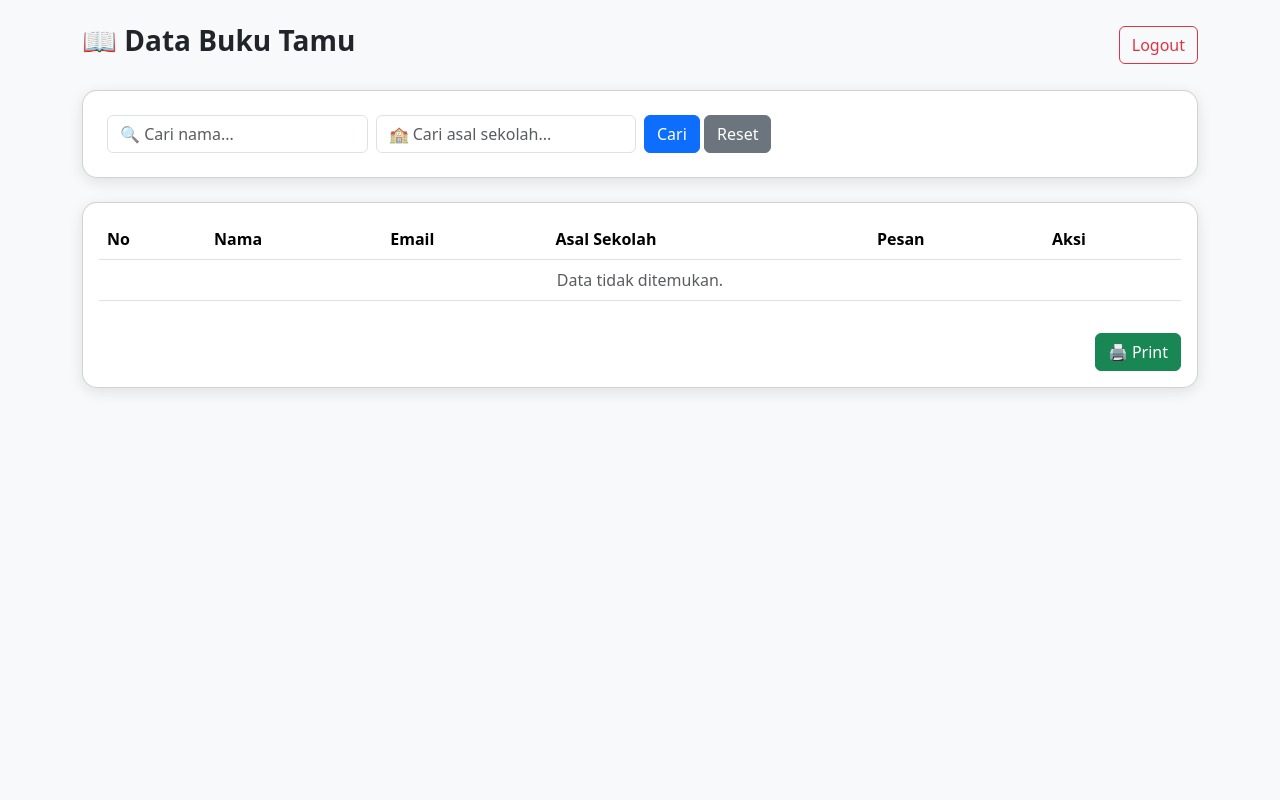
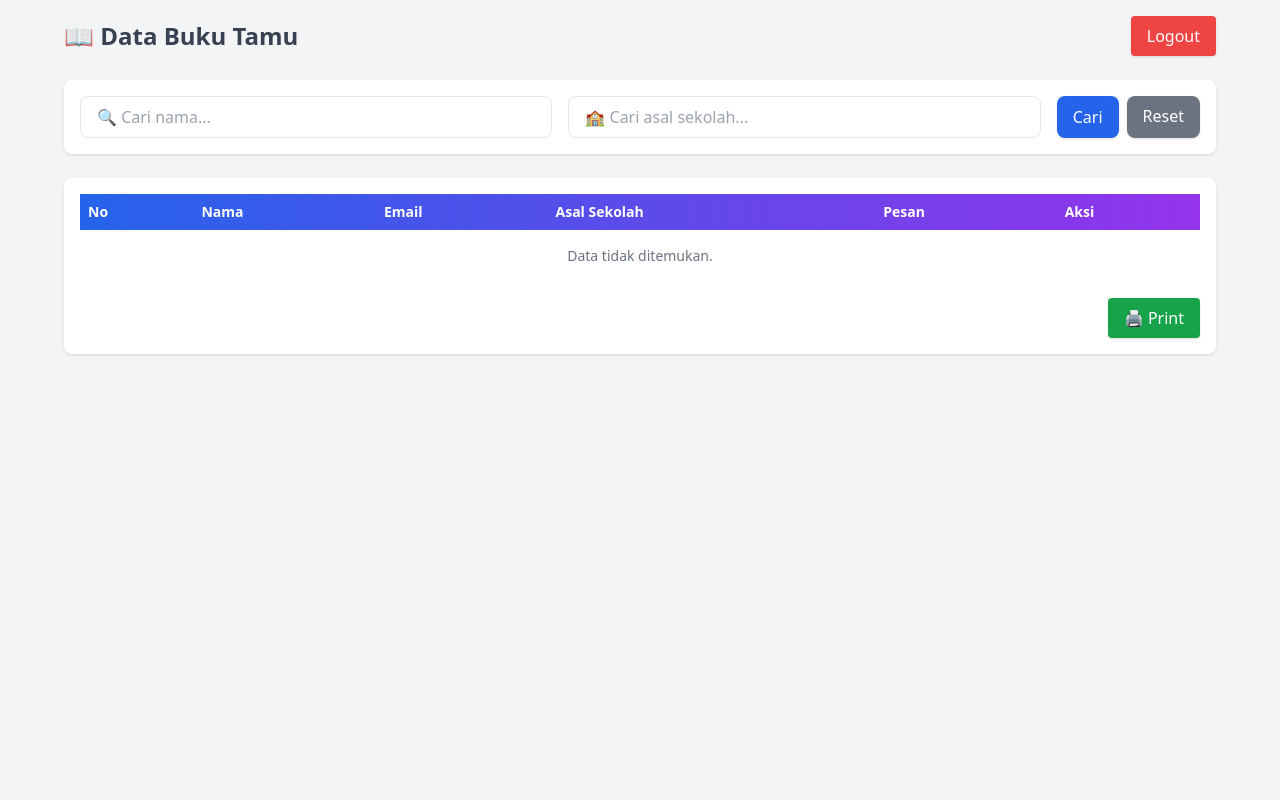
Before and after one commit to HENGKER-MAGANG/bukutamu, a PHP site: page /tamu.php in a window 1280 px wide. Run offline with PHP 8.4, Linux system fonts and the light colour scheme; the visitor is signed in with stand-in values (Sample User, id 1); data that the repository does not hold is empty; some libraries are stand-ins or nearby versions.

Commit message:
ubah dari booostrap ke talwind

```diff
--- a/simpan.php
+++ b/simpan.php
@@ -11,4 +11,5 @@ $stmt->bind_param("ssss", $nama, $email, $asal_sekolah, $pesan);
 $stmt->execute();
 
 header("Location: index.php?success=1");
+exit;
 ?>
--- a/tamu.php
+++ b/tamu.php
@@ -2,22 +2,22 @@
 include 'session.php';
 include 'db.php';
 
-$keyword = isset($_GET['keyword']) ? $_GET['keyword'] : '';
-$asal = isset($_GET['asal']) ? $_GET['asal'] : '';
-$status = isset($_GET['status']) ? $_GET['status'] : '';
+$keyword = $_GET['keyword'] ?? '';
+$asal = $_GET['asal'] ?? '';
+$status = $_GET['status'] ?? '';
 
-if ($keyword != '' || $asal != '') {
+if ($keyword || $asal) {
     $query = "SELECT * FROM buku_tamu WHERE 1";
     $params = [];
     $types = "";
 
-    if ($keyword != '') {
+    if ($keyword) {
         $query .= " AND nama LIKE ?";
         $params[] = "%$keyword%";
         $types .= "s";
     }
 
-    if ($asal != '') {
+    if ($asal) {
         $query .= " AND asal_sekolah LIKE ?";
         $params[] = "%$asal%";
         $types .= "s";
@@ -36,90 +36,82 @@ if ($keyword != '' || $asal != '') {
 <!DOCTYPE html>
 <html lang="id">
 <head>
+  <meta charset="UTF-8">
+  <meta name="viewport" content="width=device-width, initial-scale=1">
   <title>Data Buku Tamu</title>
-  <meta name="viewport" content="width=device-width, initial-scale=1">
-  <meta charset="UTF-8">
-  <link href="https://cdn.jsdelivr.net/npm/bootstrap@5.3.3/dist/css/bootstrap.min.css" rel="stylesheet">
+  <script src="https://cdn.tailwindcss.com"></script>
   <script src="https://cdn.jsdelivr.net/npm/sweetalert2@11"></script>
-  <style>
-    body { background: #f8f9fa; }
-    .table thead { background: linear-gradient(45deg, #0d6efd, #6610f2); color: white; }
-    .card { border-radius: 15px; box-shadow: 0 4px 15px rgba(0,0,0,0.1); }
-    @media print {
-      body { margin: 0; padding: 0; background: white; }
-      .no-print { display: none !important; }
-      .container, .card, .table-responsive { width: 100%; padding: 0; margin: 0; }
-      table { width: 100%; border-collapse: collapse !important; font-size: 12px; }
-      th, td { border: 1px solid #ccc !important; padding: 6px !important; }
-      th { background: #343a40 !important; color: white !important; }
-      tr:nth-child(even) { background-color: #f2f2f2 !important; }
-    }
-  </style>
 </head>
-<body class="p-4">
+<body class="bg-gray-100 min-h-screen p-4">
 
-<div class="container">
-  <div class="d-flex justify-content-between align-items-center mb-4">
-    <h3 class="fw-bold">📖 Data Buku Tamu</h3>
-    <div class="no-print">
-        <button onclick="confirmLogout()" class="btn btn-outline-danger">Logout</button>
-    </div>
+  <div class="max-w-6xl mx-auto">
+    <div class="flex flex-col md:flex-row justify-between items-center mb-6 gap-4">
+      <h1 class="text-2xl font-bold text-gray-700">📖 Data Buku Tamu</h1>
+      <button onclick="confirmLogout()" class="bg-red-500 hover:bg-red-600 text-white py-2 px-4 rounded shadow no-print">
+        Logout
+      </button>
     </div>
 
-  <div class="card p-4 mb-4">
-    <form class="row g-2 no-print" method="GET" action="">
-      <div class="col-md-3">
-        <input type="text" name="keyword" value="<?= htmlspecialchars($keyword) ?>" class="form-control" placeholder="🔍 Cari nama...">
-      </div>
-      <div class="col-md-3">
-        <input type="text" name="asal" value="<?= htmlspecialchars($asal) ?>" class="form-control" placeholder="🏫 Cari asal sekolah...">
-      </div>
-      <div class="col-md-auto">
-        <button class="btn btn-primary">Cari</button>
-        <a href="tamu.php" class="btn btn-secondary">Reset</a>
+    <!-- Form Pencarian -->
+    <div class="bg-white rounded-lg shadow p-4 mb-6">
+      <form method="GET" class="flex flex-col md:flex-row gap-4">
+        <input type="text" name="keyword" value="<?= htmlspecialchars($keyword) ?>" placeholder="🔍 Cari nama..." class="flex-1 px-4 py-2 border rounded-lg">
+        <input type="text" name="asal" value="<?= htmlspecialchars($asal) ?>" placeholder="🏫 Cari asal sekolah..." class="flex-1 px-4 py-2 border rounded-lg">
+        <div class="flex gap-2">
+          <button type="submit" class="bg-blue-600 text-white px-4 py-2 rounded-lg shadow hover:bg-blue-700">Cari</button>
+          <a href="tamu.php" class="bg-gray-500 text-white px-4 py-2 rounded-lg shadow hover:bg-gray-600">Reset</a>
         </div>
       </form>
     </div>
 
-  <div class="card p-3">
-    <div class="table-responsive">
-      <table class="table table-hover align-middle">
-        <thead>
+    <!-- Tabel Data -->
+    <div class="bg-white rounded-lg shadow p-4 overflow-x-auto">
+      <table class="w-full table-auto text-sm text-left">
+        <thead class="bg-gradient-to-r from-blue-600 to-purple-600 text-white">
           <tr>
-            <th>No</th>
-            <th>Nama</th>
-            <th>Email</th>
-            <th>Asal Sekolah</th>
-            <th>Pesan</th>
-            <th class="no-print">Aksi</th>
+            <th class="p-2">No</th>
+            <th class="p-2">Nama</th>
+            <th class="p-2">Email</th>
+            <th class="p-2">Asal Sekolah</th>
+            <th class="p-2">Pesan</th>
+            <th class="p-2 no-print">Aksi</th>
           </tr>
         </thead>
         <tbody>
           <?php $no = 1; while($d = $tamu->fetch_assoc()): ?>
-          <tr>
-            <td><?= $no++ ?></td>
-            <td><?= htmlspecialchars($d['nama']) ?></td>
-            <td><?= htmlspecialchars($d['email']) ?></td>
-            <td><?= htmlspecialchars($d['asal_sekolah']) ?></td>
-            <td><?= htmlspecialchars($d['pesan']) ?></td>
-            <td class="no-print">
-              <a href="edit_tamu.php?id=<?= $d['id'] ?>" class="btn btn-warning btn-sm">Edit</a>
-              <button onclick="confirmDelete(<?= $d['id'] ?>)" class="btn btn-danger btn-sm">Hapus</button>
+          <tr class="border-b hover:bg-gray-100">
+            <td class="p-2"><?= $no++ ?></td>
+            <td class="p-2"><?= htmlspecialchars($d['nama']) ?></td>
+            <td class="p-2"><?= htmlspecialchars($d['email']) ?></td>
+            <td class="p-2"><?= htmlspecialchars($d['asal_sekolah']) ?></td>
+            <td class="p-2"><?= htmlspecialchars($d['pesan']) ?></td>
+            <td class="p-2 flex gap-2 no-print">
+              <a href="edit_tamu.php?id=<?= $d['id'] ?>" class="bg-yellow-400 text-white px-2 py-1 rounded hover:bg-yellow-500 text-xs">Edit</a>
+              <button onclick="confirmDelete(<?= $d['id'] ?>)" class="bg-red-500 text-white px-2 py-1 rounded hover:bg-red-600 text-xs">Hapus</button>
             </td>
           </tr>
           <?php endwhile; ?>
           <?php if ($tamu->num_rows == 0): ?>
-          <tr><td colspan="6" class="text-center text-muted">Data tidak ditemukan.</td></tr>
+          <tr><td colspan="6" class="text-center text-gray-500 py-4">Data tidak ditemukan.</td></tr>
           <?php endif; ?>
         </tbody>
       </table>
-    </div>
-
-    <div class="mt-3 text-end no-print">
-      <button onclick="window.print()" class="btn btn-success">🖨️ Print</button>
+      <div class="mt-4 text-right no-print">
+        <button onclick="window.print()" class="bg-green-600 hover:bg-green-700 text-white py-2 px-4 rounded shadow">🖨️ Print</button>
       </div>
     </div>
   </div>
+
+  <style>
+    @media print {
+      .no-print { display: none !important; }
+      body { margin: 0; padding: 0; background: white; }
+      table { width: 100%; border-collapse: collapse !important; font-size: 12px; }
+      th, td { border: 1px solid #ccc !important; padding: 6px !important; }
+      th { background: #333 !important; color: white !important; }
+      tr:nth-child(even) { background-color: #f2f2f2 !important; }
+    }
+  </style>
 
   <script>
     function confirmDelete(id) {
@@ -156,19 +148,9 @@ if ($keyword != '' || $asal != '') {
     }
 
     <?php if ($status === 'logout_berhasil'): ?>
-    Swal.fire({
-      icon: 'success',
-      title: 'Logout berhasil',
-      timer: 2000,
-      showConfirmButton: false
-    });
+    Swal.fire({ icon: 'success', title: 'Logout berhasil', timer: 2000, showConfirmButton: false });
     <?php elseif ($status === 'edit_berhasil'): ?>
-    Swal.fire({
-      icon: 'success',
-      title: 'Data berhasil diedit',
-      timer: 2000,
-      showConfirmButton: false
-    });
+    Swal.fire({ icon: 'success', title: 'Data berhasil diedit', timer: 2000, showConfirmButton: false });
     <?php endif; ?>
   </script>
 
```
Also changed, not shown: index.php (+33 -6 lines). Lines whose indentation alone changed are shown as unchanged.
